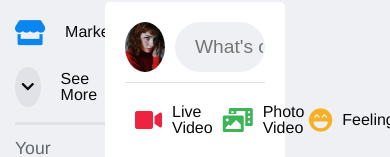
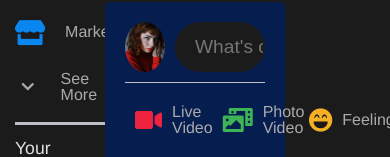
Before and after one commit to luisluque-dev/facebook-clone, a plain HTML site: page index.html in a window 390 px wide. Shown: the part 308-465 px from the top of the page. Drawn offline with Linux system fonts and the dark colour scheme.

Commit message:
Create dark mode using media query

```diff
--- a/CSS/style.css
+++ b/CSS/style.css
@@ -22,6 +22,26 @@
     --icon-circle-bg: linear-gradient(0deg, rgba(65, 67, 69, 1) 0%,
     rgba(107, 110, 114, 1) 100%)
     --shadow-color: rgba(0, 0, 0, 0.25);
+}
+
+@media (prefers-color-scheme: dark) {
+    :root {
+        --fb-blue: #0a86f0;
+        --fb-red: #ee2340;
+        --fb-green: #3db557;
+        --fb-yellow: #f6b024;
+
+
+        --icon-circle-bg: rgb(108, 164, 219);
+        --fb-bgcolor: rgb(28, 27, 27);
+        --fb-white: #ffffff;
+        --fb-whitebg: rgb(5, 29, 79);
+        --fb-black: rgb(172, 171, 171);
+        --dark-color-text: #090909;
+        --light-color-text: #e3dfdf;
+        --button-link: #bebfc4;
+        --stories-bg: #090909;
+    }
 }
 
 body {
@@ -267,7 +287,7 @@ where where you specify pos:rel; */
 }
 
 .sidenav__item-icon--circle {
-    background: var(--button-link);
+    background: var(--fb-bgcolor);
     border-radius: 50%;
     font-size: .9rem;
 }
```
